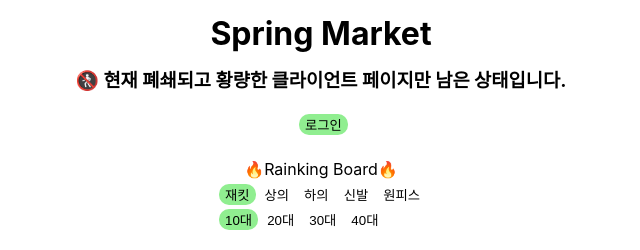
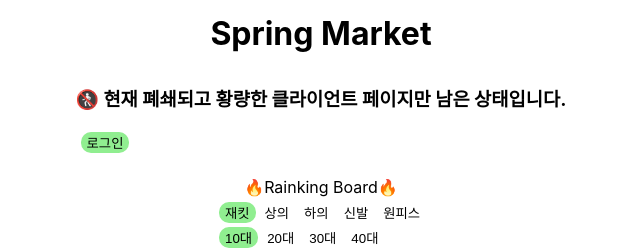
Before and after one commit to JeyunSong/SpringMarket-React, a React (Create React App) app: page / in a window 1280 px wide. Shown: the top 250 px of the page, without its empty margins (319-959 px from the left). Built offline with nearby package versions, Linux system fonts and the light colour scheme; no server answers.

Commit message:
Update RankingBoard.js

```diff
--- a/src/pages/RankingBoard.js
+++ b/src/pages/RankingBoard.js
@@ -67,9 +67,9 @@ const Main = () => {
       to={"/"}>Spring Market</Link>
       </h1>
 
-<h3> 🚷 현재 폐쇄되고 황량한 클라이언트 페이지만 남은 상태입니다. </h3>
+        <div className="topButtonAlign">
 
-        <div className="topButtonAlign">
+          <h3> 🚷 현재 폐쇄되고 황량한 클라이언트 페이지만 남은 상태입니다. </h3>
 
           {localStorage.getItem("token") ? (
             <button className="topButton">
```
